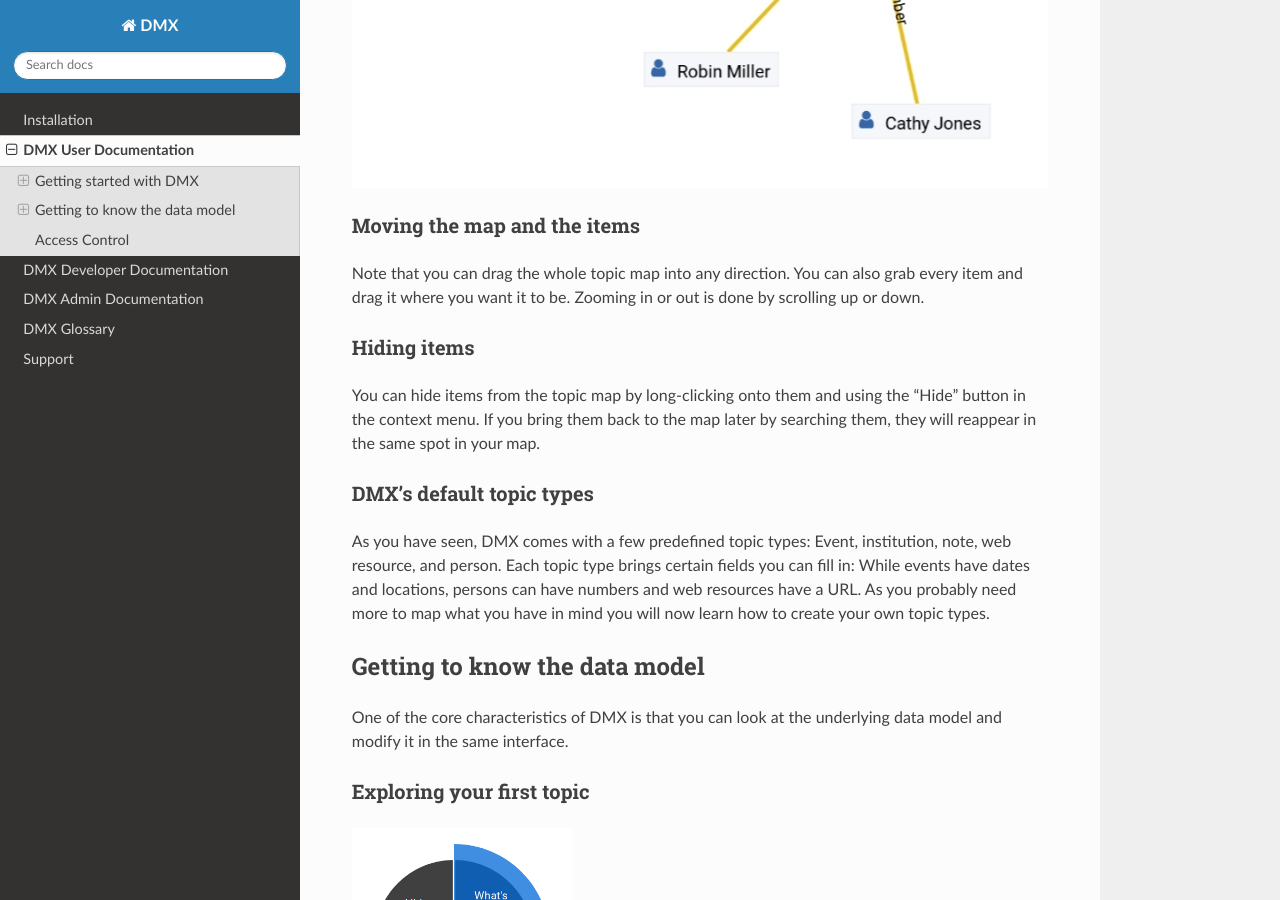
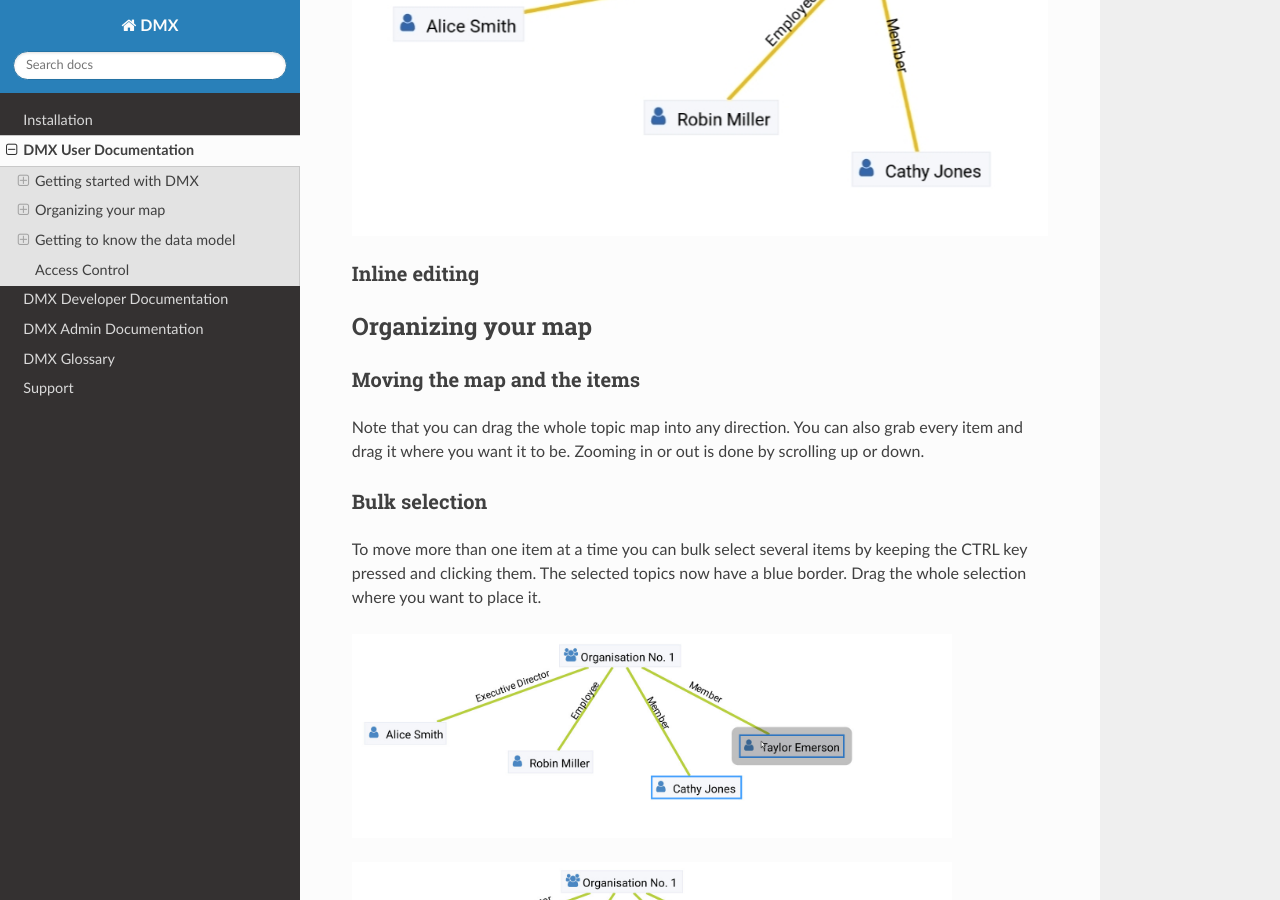
Before and after one commit to dmx-systems/dmx-documentation, a Sphinx documentation site: the page built from docs/user.rst, in a window 1280 px wide and 900 px high, scrolled down 2284 px. Built offline with Sphinx 7.4.7 and the Read the Docs theme 2.0.0, drawn with Linux system fonts in a browser that asks for light colours; some of the changed text lies outside the part shown.

Commit message:
Bulk selection

```diff
--- a/docs/user.rst
+++ b/docs/user.rst
@@ -30,6 +30,7 @@ When you first look at a blank DMX interface, there is not much there, yet. Here
     :alt: Tool bar with workspace and topic map selection
 
 * Both have a context information button. Click them to see more information. For the moment the most interesting information is the access control. **The first default workspace and the default topic map are in SharingMode "public" that is: They are not private, but world-readable.**
+* In the upper right corner there is a button with an arrow. It is greyed out if nothing is selected. Later you can open the detail panel by pressing it.
 
 Adding your first topic
 =======================
@@ -53,15 +54,31 @@ Next you want to enter how the person is related to the organization. You can es
 
 .. image:: _static/diff-roles-in-organization.jpg
 
+Inline editing
+==============
+
+*******************
+Organizing your map
+*******************
+
 Moving the map and the items
 ==============================
 Note that you can drag the whole topic map into any direction. You can also grab every item and drag it where you want it to be. Zooming in or out is done by scrolling up or down.
+
+Bulk selection
+==============
+To move more than one item at a time you can bulk select several items by keeping the CTRL key pressed and clicking them. The selected topics now have a blue border. Drag the whole selection where you want to place it.
+
+.. image:: _static/bulk-select.jpg
+    :width: 600
+
+.. image:: _static/bulk-move.jpg
+    :width: 600
 
 Hiding items
 ============
 
 You can hide items from the topic map by long-clicking onto them and using the "Hide" button in the context menu. If you bring them back to the map later by searching them, they will reappear in the same spot in your map.
-
 
 DMX's default topic types
 ====================================
```
Also changed, not shown: docs/_static/bulk-move.jpg (added), docs/_static/bulk-select.jpg (added).
